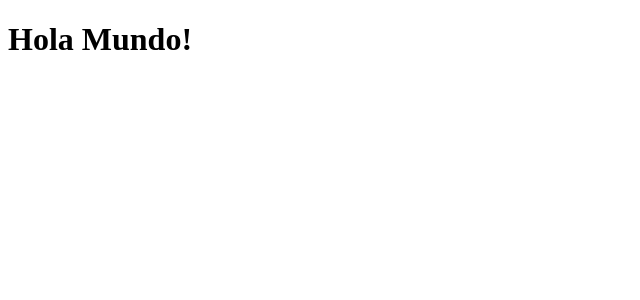
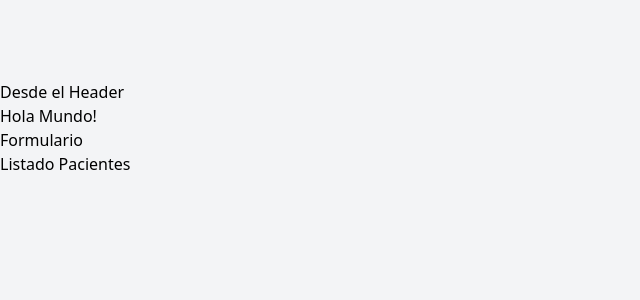
Before and after one commit to teshy18/app-citas-react, a React (Vite) app: page / in a window 1280 px wide. Shown: the top 300 px of the page, without its empty margins (0-640 px from the left). Built offline with nearby package versions, Linux system fonts and the light colour scheme.

Commit message:
Se agrego tailwind al proyecto

```diff
--- a/index.html
+++ b/index.html
@@ -6,7 +6,7 @@
     <meta name="viewport" content="width=device-width, initial-scale=1.0" />
     <title>Vite App</title>
   </head>
-  <body>
+  <body class="bg-gray-100 h-screen">
     <div id="root"></div>
     <script type="module" src="/src/main.jsx"></script>
   </body>
--- a/package.json
+++ b/package.json
@@ -13,6 +13,9 @@
   },
   "devDependencies": {
     "@vitejs/plugin-react": "^1.0.7",
+    "autoprefixer": "^10.4.2",
+    "postcss": "^8.4.8",
+    "tailwindcss": "^3.0.23",
     "vite": "^2.8.0"
   }
 }
--- /dev/null
+++ b/postcss.config.js
@@ -0,0 +1,6 @@
+module.exports = {
+  plugins: {
+    tailwindcss: {},
+    autoprefixer: {},
+  },
+}
--- a/src/App.jsx
+++ b/src/App.jsx
@@ -1,9 +1,14 @@
+import Formulario from "./components/Formulario"
+import Header from "./components/Header"
+import ListadoPacientes from "./components/ListadoPacientes"
 
 function App() {
 
   return (
-    <div className="App">
-      <h1> Hola Mundo!</h1>
+    <div className="container mx-auto mt-20">
+      <Header/>
+      <Formulario/>
+      <ListadoPacientes/>
     </div>
   )
 }
--- /dev/null
+++ b/src/components/Formulario.jsx
@@ -0,0 +1,9 @@
+import React from 'react'
+
+const Formulario = () => {
+  return (
+    <h2>Formulario</h2>
+  )
+}
+
+export default Formulario
--- /dev/null
+++ b/src/components/Header.jsx
@@ -0,0 +1,11 @@
+function Header(){
+
+  return (
+    <div>
+      <h1>Desde el Header</h1>
+      <p>Hola Mundo!</p>
+    </div>
+  )
+}
+
+export default Header;
--- /dev/null
+++ b/src/components/ListadoPacientes.jsx
@@ -0,0 +1,9 @@
+import React from 'react'
+
+const ListadoPacientes = () => {
+  return (
+    <h2>Listado Pacientes</h2>
+  )
+}
+
+export default ListadoPacientes
--- a/src/index.css
+++ b/src/index.css
@@ -0,0 +1,3 @@
+@import "tailwindcss/base";
+@import "tailwindcss/components";
+@import "tailwindcss/utilities";
--- /dev/null
+++ b/tailwind.config.js
@@ -0,0 +1,7 @@
+module.exports = {
+  content: ["./index.html", "./src/**/*.jsx"],
+  theme: {
+    extend: {},
+  },
+  plugins: [],
+}
```
Also changed, not shown: 1 other file (tests, documents, lock files or other folders).
